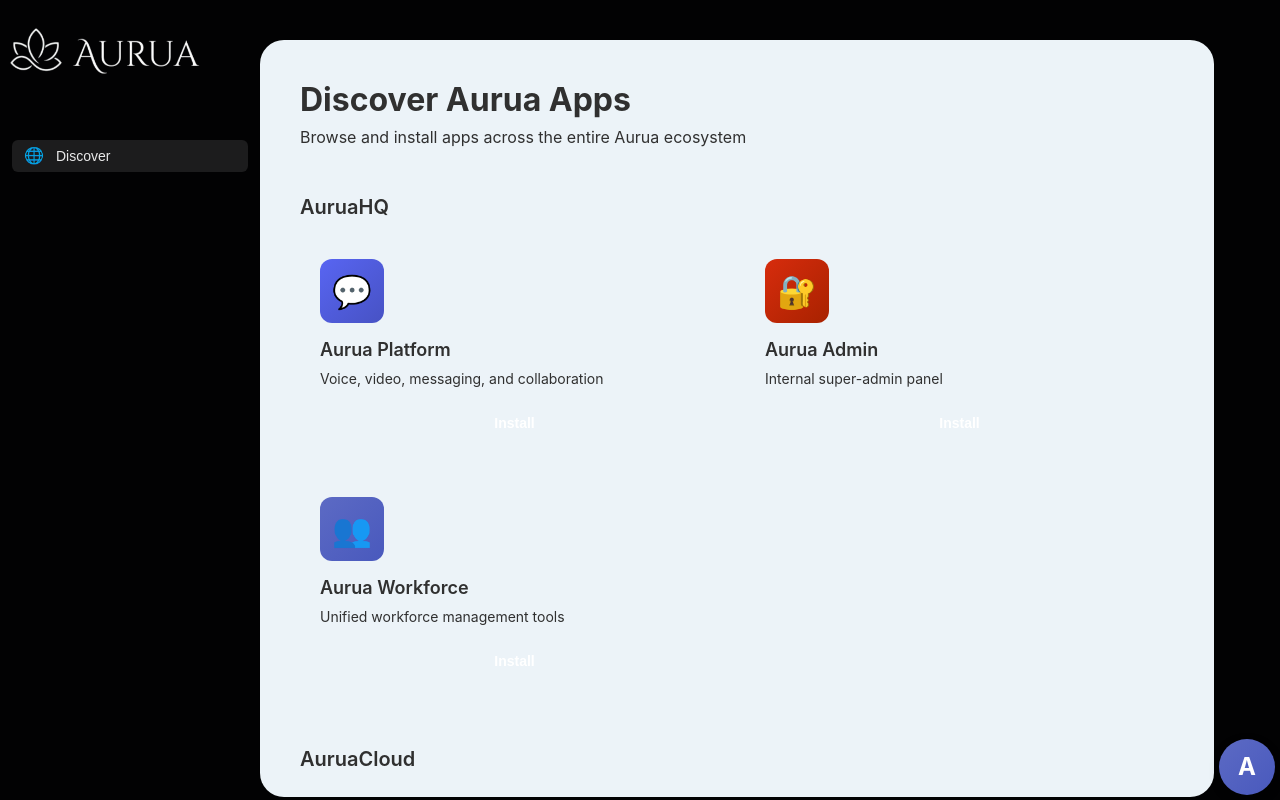
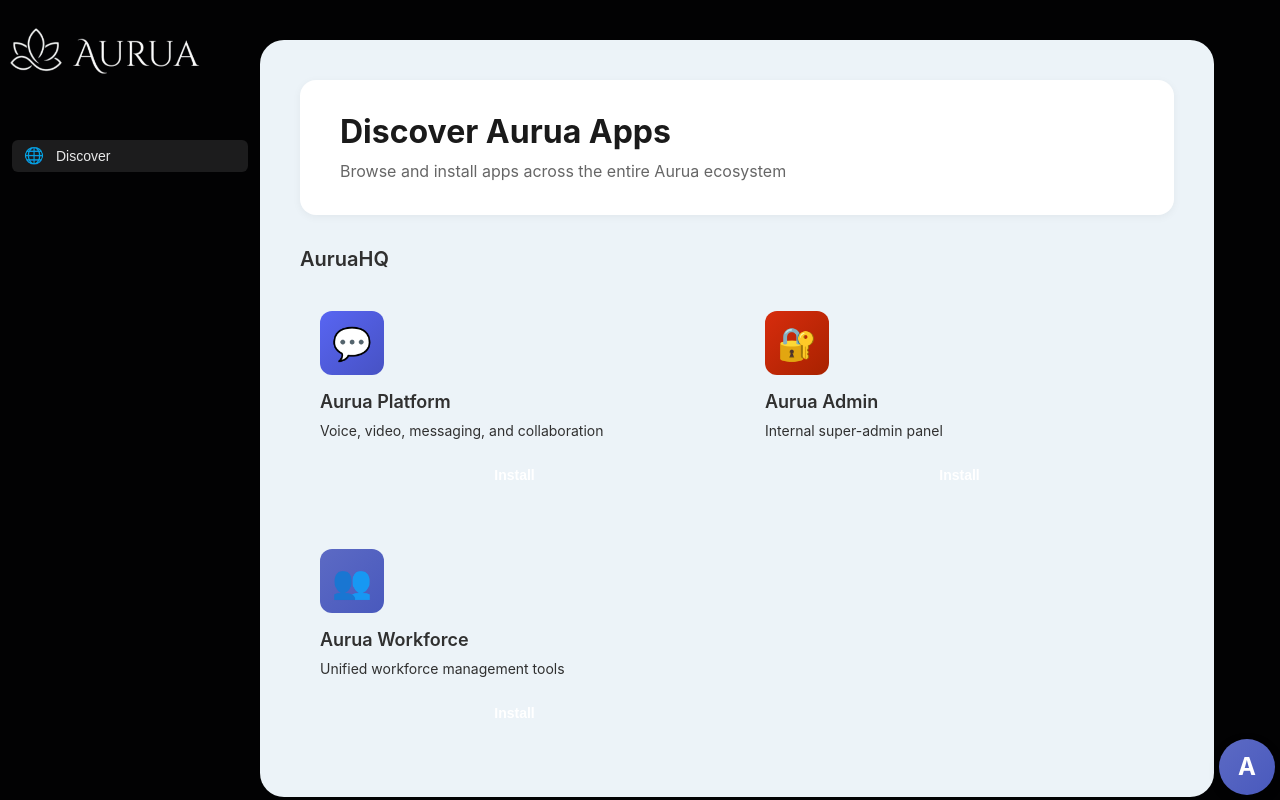
Before and after one commit to AuruaHQ/aurua-dock, a React (Vite) app: page / in a window 1280 px wide. Built offline with nearby package versions, Linux system fonts and the light colour scheme.

Commit message:
Create Header component with rounded box design

```diff
--- a/src/components/AppCatalog/AppCatalog.css
+++ b/src/components/AppCatalog/AppCatalog.css
@@ -2,22 +2,6 @@
   padding: 40px;
   max-width: 1400px;
   margin: 0 auto;
-}
-
-.catalog-header {
-  margin-bottom: 48px;
-}
-
-.catalog-header h1 {
-  font-size: 32px;
-  font-weight: 700;
-  margin-bottom: 8px;
-  color: var(--aurua-text);
-}
-
-.catalog-header p {
-  font-size: 16px;
-  color: var(--aurua-text-muted);
 }
 
 .catalog-section {
--- a/src/components/AppCatalog/AppCatalog.tsx
+++ b/src/components/AppCatalog/AppCatalog.tsx
@@ -1,4 +1,5 @@
 import { APP_CATALOG } from '../../lib/catalog';
+import { Header } from '../Header/Header';
 import './AppCatalog.css';
 
 interface AppCatalogProps {
@@ -15,10 +16,7 @@ export function AppCatalog({ onInstall }: AppCatalogProps) {
 
   return (
     <div className="app-catalog">
-      <header className="catalog-header">
-        <h1>Discover Aurua Apps</h1>
-        <p>Browse and install apps across the entire Aurua ecosystem</p>
-      </header>
+      <Header />
 
       {Object.entries(APP_CATALOG).map(([org, apps]) => (
         <section key={org} className="catalog-section">
--- /dev/null
+++ b/src/components/Header/Header.css
@@ -0,0 +1,21 @@
+.header-box {
+  background: white;
+  border-radius: 16px;
+  padding: 32px 40px;
+  margin-bottom: 32px;
+  box-shadow: 0 2px 8px rgba(0, 0, 0, 0.05);
+}
+
+.header-title {
+  font-size: 32px;
+  font-weight: 700;
+  color: #1a1a1a;
+  margin: 0 0 8px 0;
+}
+
+.header-description {
+  font-size: 16px;
+  color: #666;
+  margin: 0;
+  line-height: 1.5;
+}
--- /dev/null
+++ b/src/components/Header/Header.tsx
@@ -0,0 +1,10 @@
+import './Header.css';
+
+export function Header() {
+  return (
+    <div className="header-box">
+      <h1 className="header-title">Discover Aurua Apps</h1>
+      <p className="header-description">Browse and install apps across the entire Aurua ecosystem</p>
+    </div>
+  );
+}
```
